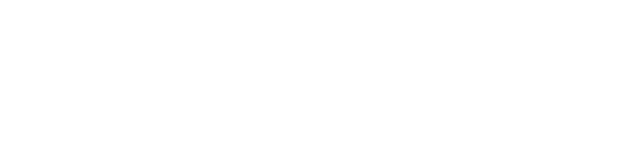
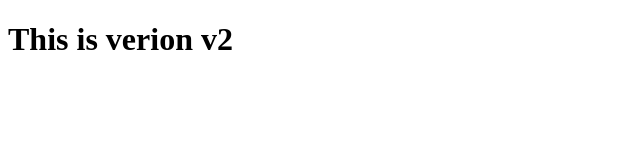
Before and after one commit to Shashikuamar/my-repo, a plain HTML site: page index.html in a window 1280 px wide. Shown: the whole page, without its empty margins (0-640 px from the left). Drawn offline with Linux system fonts and the light colour scheme.

Commit message:
This is v2

```diff
--- a/index.html
+++ b/index.html
@@ -6,6 +6,6 @@
     <title>Document</title>
 </head>
 <body>
-
+    <h1>This is verion v2</h1>
 </body>
 </html>
```
